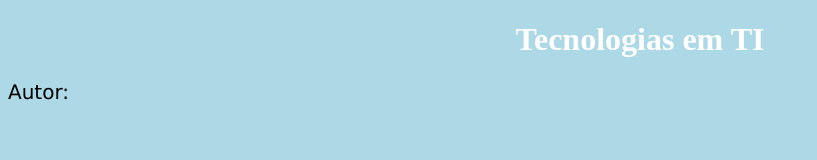
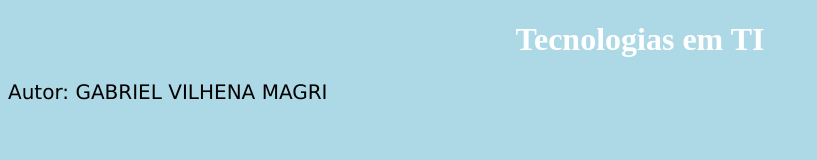
Before and after one commit to GabrielVilhenaMagri/TecnologiasTI, a plain HTML site: page Index.html in a window 1280 px wide. Shown: the whole page, without its empty margins (0-817 px from the left). Drawn offline with Linux system fonts and the light colour scheme.

Commit message:
Update Index.html
Acrescentado o nome do autor.

```diff
--- a/Index.html
+++ b/Index.html
@@ -20,7 +20,7 @@
 	<body>
 
 		<h1>Tecnologias em TI</h1>
-		<p>Autor:</p>
+		<p>Autor: GABRIEL VILHENA MAGRI</p>
 
 	</body>
 </html>
```
